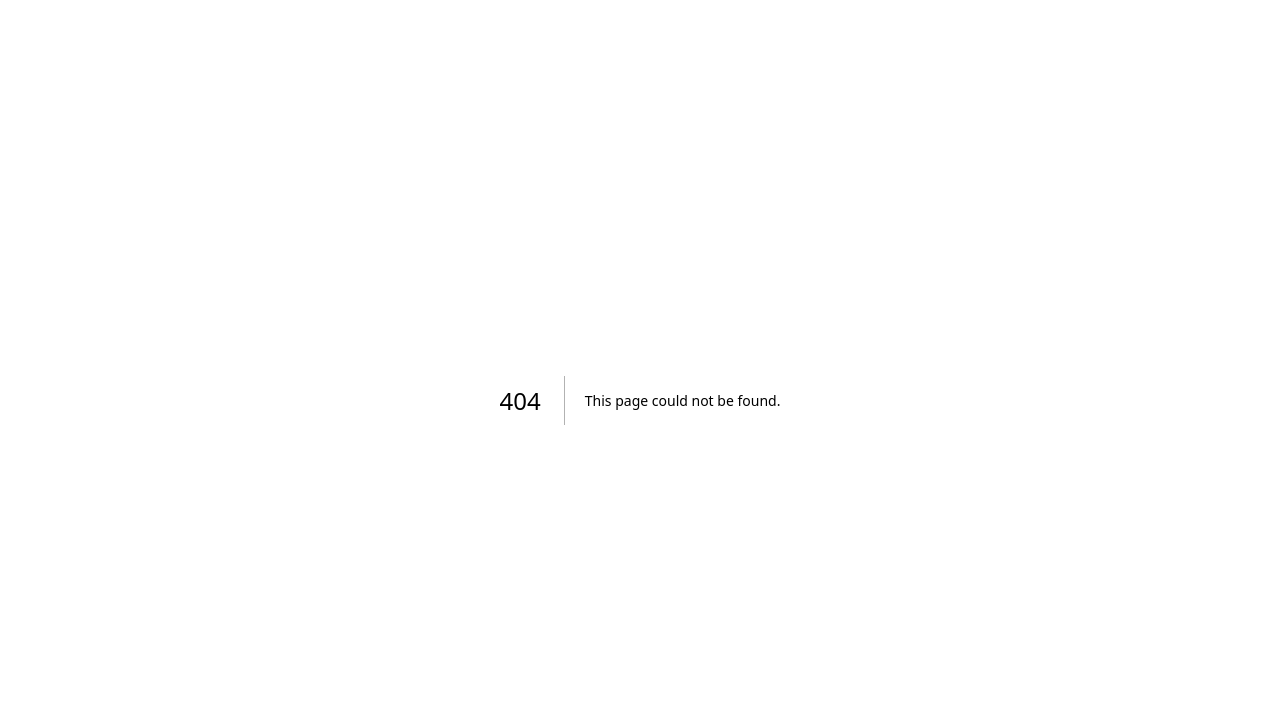
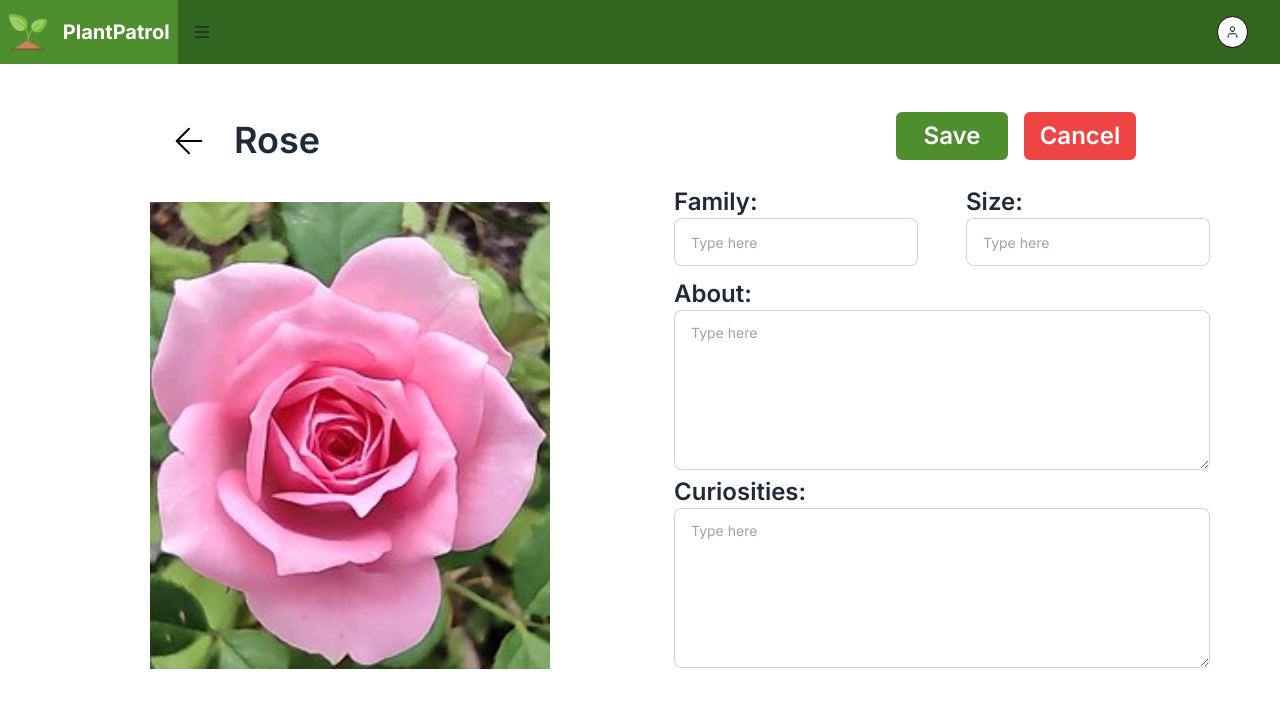
Before and after one commit to davidffa/PlantPatrol, a Next.js app in the folder web/: page /employee/inventory/details in a window 1280 px wide. Before the commit this address had no page. Shown: the top 708 px of the page. Built offline with nearby package versions, Linux system fonts and the light colour scheme.

Commit message:
Add the last two pages

```diff
--- /dev/null
+++ b/web/src/app/employee/inventory/details/page.tsx
@@ -0,0 +1,75 @@
+import { Navbar } from "@/components/Navbar";
+import Link from "next/link";
+import Image from "next/image";
+
+export default function Details() {
+  return (
+    <>
+      <Navbar />
+      <div className="p-12">
+        <div className="justify-between flex px-24 mb-4">
+          <div className="flex ">
+            <Link href="/employee/inventory">
+              <button className="py-2 px-6 gap-2">
+                <Image src="/arrow-left.svg" height={42} width={42} alt="Back" />
+              </button>
+            </Link>
+            <h1 className="text-4xl font-semibold font-alt gap-2 py-2  ">
+              Rose
+            </h1>
+          </div>
+          <div className="">
+            <button className="bg-green hover:bg-dark-green hover:duration-200 rounded-md py-2 w-28 justify-center items-center gap-2 mr-4" >
+              <p className="text-2xl font-semibold text-white">Save</p>
+            </button>
+            <button className="bg-red-500 hover:bg-red-700 hover:duration-200 rounded-md py-2 w-28 justify-center items-center gap-2 " >
+              <p className="text-2xl font-semibold text-white">Cancel</p>
+            </button>
+          </div>
+        </div>
+        <form>
+          <div className="flex justify-around">
+            <div className="px-20 mt-4">
+              <Image
+                src="/roseimg.svg"
+                alt="Rose"
+                height={350}
+                width={400}
+              />
+            </div>
+            <div>
+              <div className="flex justify-between gap-12">
+                <div className="mb-3" >
+                  <h2 className="text-2xl font-semibold ">
+                    Family:
+                  </h2>
+                  <input required type="text" placeholder="Type here" className="input input-md input-bordered w-full" />
+                </div>
+                <div className="mb-3 " >
+                  <h2 className="text-2xl font-semibold ">
+                    Size:
+                  </h2>
+                  <input required type="text" placeholder="Type here" className="input input-md input-bordered w-full" />
+                </div>
+              </div>
+              <div>
+                <h2 className="text-2xl font-semibold ">
+                  About:
+                </h2>
+                <textarea required className="textarea textarea-bordered textarea-xl min-w-full h-40" placeholder="Type here" />
+
+              </div>
+              <div>
+                <h2 className="text-2xl font-semibold">
+                  Curiosities:
+                </h2>
+                <textarea required className="textarea textarea-bordered textarea-xl min-w-full h-40" placeholder="Type here" />
+
+              </div>
+            </div>
+          </div>
+        </form>
+      </div>
+    </>
+  )
+}
--- a/web/src/app/employee/inventory/page.tsx
+++ b/web/src/app/employee/inventory/page.tsx
@@ -1,9 +1,20 @@
 'use client';
+import AddInventory from "@/components/AddInventory";
 import InventoryCard from "@/components/InventoryCard";
 import { Navbar } from "@/components/Navbar";
 import Link from "next/link";
+import { useRouter } from "next/navigation";
+import { useState } from "react";
 
 export default function Inventory() {
+  const router = useRouter();
+	const [components, setComponents] = useState<number[]>([]);
+
+  const addInventory  = () => {
+    setComponents(prev => [...prev, prev.length]); // Adiciona um novo componente à lista
+  };
+
+
   return (
     <div>
       <Navbar/>
@@ -22,14 +33,46 @@ export default function Inventory() {
 							clip-rule="evenodd" />
 						</svg>
 					</div>
-					<Link href="/employee/inventory/create" className="rounded-full mr-4">
-							<button className="bg-green  hover:bg-dark-green hover:duration-200 rounded-full flex py-1 px-6 justify-center items-center gap-2 " >
-									<img src="/plus.svg" alt="Adicionar" />
-									<p className="text-2xl font-semibold text-white">New</p>
-							</button>
-					</Link>
+					<div className="mr-4">
+							{/* Open the modal using document.getElementById('ID').showModal() method */}
+						<button className="bg-green  hover:bg-dark-green hover:duration-200 rounded-full flex py-1 px-6 justify-center items-center gap-2 " onClick={()=>document.getElementById('modal').showModal()}>
+							<img src="/plus.svg" alt="Adicionar" />
+							<p className="text-2xl font-semibold text-white">New</p>
+						</button>
+						<dialog id="modal" className="modal modal-middle ">
+							<form method="dialog" className="modal-backdrop">
+										<button>close</button>
+									</form>
+							<div className="modal-box w-11/12 max-w-5xl h-5/6 ">
+								<div className="flex justify-between">
+									<h1 className="text-4xl font-semibold font-alt gap-2 py-2 mb-6 ">
+										Add to inventory
+									</h1>
+
+								</div>
+
+								<div className="modal-body">
+									<AddInventory/>
+									{components.map((_, index) => (
+										<AddInventory/>
+									))}
+								</div>
+								<div className="mt-3 justify-between flex ">
+									<button className=" bg-green rounded-full hover:bg-dark-green hover:duration-200 rounded-full flex justify-center items-center  " onClick={addInventory}>
+										<img src="/plus.svg" alt="Adicionar"/>
+									</button>
+									<form method="dialog">
+										{/* if there is a button in form, it will close the modal */}
+										<button className="bg-green text-white text-xl  hover:bg-dark-green hover:duration-200 rounded-full flex py-2 px-6 justify-center items-center gap-4">
+											<b>Save</b>
+										</button>
+									</form>
+								</div>
+							</div>
+						</dialog>
+					</div>
 				</div>
-				<div className="w-full grid md:grid-cols-3 sm:grid-cols-2 lg:grid-cols-4 xl:grid-cols-5  gap-12 align-center p-4">
+				<div className="w-full grid md:grid-cols-3 sm:grid-cols-2 lg:grid-cols-4 xl:grid-cols-5  gap-12 align-center p-4" onClick={() => router.push("/employee/inventory/details")}>
 					<InventoryCard image='/roseimg.svg' title='Rose' available={4} minimum={3}/>
 					<InventoryCard image='/redroseimg.svg' title='Red Rose' available={4} minimum={3}/>
 					<InventoryCard image='/yellowroseimg.svg' title='Yellow Rose' available={4} minimum={3}/>
--- /dev/null
+++ b/web/src/components/AddInventory.tsx
@@ -0,0 +1,20 @@
+
+export default function AddInventory(){
+	return (
+    <div className="rounded-xl bg-slate-200 mb-3">
+      <form className="flex justify-beetween p-3 ">
+        <div className="flex w-2/3 justify-between">
+          <h2 className="mt-1">Name:</h2>
+          <input required type="text" placeholder="Type here" className="input input-sm input-bordered w-2/3" />
+          <div className="w-1/6"></div>
+        </div>
+
+        <div className="flex w-1/3 justify-between">
+          <h2 className="mt-1">Quantity Available:</h2>
+          <input required type="number" placeholder="" className="input input-sm input-bordered w-20" />
+          <div className="w-1/6"></div>
+        </div>
+      </form>
+    </div>
+  )
+}
--- a/web/src/components/EditInput.tsx
+++ b/web/src/components/EditInput.tsx
@@ -3,11 +3,11 @@ import { useState } from "react";
 
 interface Props {
   min: number;
-	minvalue:number;
+  minvalue: number;
   onChange: (minimum: number) => void;
 }
 
-const EditInput = ({min, minvalue, onChange}:Props) => {
+const EditInput = ({ min, minvalue, onChange }: Props) => {
   const [isInputVisible, setIsInputVisible] = useState(false);
   const [inputValue, setInputValue] = useState('');
   const [inputValue2, setInputValue2] = useState(String(min));
@@ -20,7 +20,7 @@ const EditInput = ({min, minvalue, onChange}:Props) => {
   };
 
   const handleInputChange = (e: React.ChangeEvent<HTMLInputElement>) => {
-		const newValue =(e.target.value);
+    const newValue = (e.target.value); // Reference to the ScrollView
     setInputValue2(newValue);
     min = Number(newValue);
     onChange(min);
@@ -30,7 +30,7 @@ const EditInput = ({min, minvalue, onChange}:Props) => {
     <div>
       {isInputVisible ? (
         <div className="flex ">
-						<input type="text" className="h-6 border rounded w-11 bg-transparent text-white border-white mt-12 " value={inputValue2} onChange={handleInputChange}/>
+          <input type="text" className="h-6 border rounded w-11 bg-transparent text-white border-white mt-12 " value={inputValue2} onChange={handleInputChange} />
           <img className="mt-12 " src="/Vector.svg" alt="Editar" onClick={editInput} />
         </div>
       ) :
@@ -38,7 +38,7 @@ const EditInput = ({min, minvalue, onChange}:Props) => {
           <div className="flex">
             <div className="flex mt-12 text-right text-white justify-between px-8" >{minvalue}</div>
             <button className='mt-12' onClick={editInput} >
-							<img src="/Vector.svg" alt="Editar"/>
+              <img src="/Vector.svg" alt="Editar" />
             </button>
           </div>
         )
--- a/web/src/components/InventoryCard.tsx
+++ b/web/src/components/InventoryCard.tsx
@@ -1,6 +1,7 @@
 import React, {useState} from 'react'
 import EditInput from './EditInput';
 import Image from 'next/image'
+import Link from 'next/link';
 type Props = {
 	title: string,
 	image: string,
@@ -9,7 +10,7 @@ type Props = {
 	manager?: boolean
 }
 
-export default function InventoryCard({ title, image, available, minimum, manager=false}: Props){
+export default function InventoryCard({title, image, available, minimum, manager=false}: Props){
 
 	const [min, setValue] = useState(minimum);
 	const [ava, setValue2] = useState(available);
@@ -20,8 +21,13 @@ export default function InventoryCard({ title, image, available, minimum, manage
 		setValue2(newValue);
 	};
 
+
+
 	return (
-		<div className="card cursor-pointer shadow-md  hover:shadow-green hover:translate-y-[-4px]  transition-all ease-in-out image-full w-60" >
+	<div>
+		{manager ?
+		(
+			<div className="card cursor-pointer shadow-md hover:shadow-green hover:translate-y-[-4px]  transition-all ease-in-out image-full w-60" >
 				<figure>
 					<Image
 						src={image}
@@ -31,9 +37,7 @@ export default function InventoryCard({ title, image, available, minimum, manage
 					/>
 				</figure>
 				<div className="card-body ">
-				{manager ?
-					(
-					<div className="w-full  flex flex-col ">
+					<div className="w-full flex flex-col ">
 						<div className='h-4/6 w-full  text-left text-2xl text-white'>
 							{title}
 						</div>
@@ -53,8 +57,20 @@ export default function InventoryCard({ title, image, available, minimum, manage
 							</div>
 						</div>
 					</div>
+				</div>
+				</div>
 					) :
 					(
+			<div className="card cursor-pointer shadow-md  hover:shadow-green hover:translate-y-[-4px]  transition-all ease-in-out image-full w-60" >
+				<figure>
+					<Image
+						src={image}
+						alt={title}
+						height={300}
+						width={350}
+					/>
+				</figure>
+				<div className="card-body " >
 					<div className="w-full  flex flex-col ">
 						<div className='h-4/6 w-full  text-left text-2xl text-white'>
 							{title}
@@ -75,9 +91,10 @@ export default function InventoryCard({ title, image, available, minimum, manage
 							<div></div>
 						</div>
 					</div>
-					)
-				}
 				</div>
 			</div>
 			)
 		}
+	</div>
+	)
+}
```
Also changed, not shown: web/public/x.svg (added), web/src/app/employee/inventory/create/page.tsx (deleted). Lines whose indentation alone changed are shown as unchanged.
